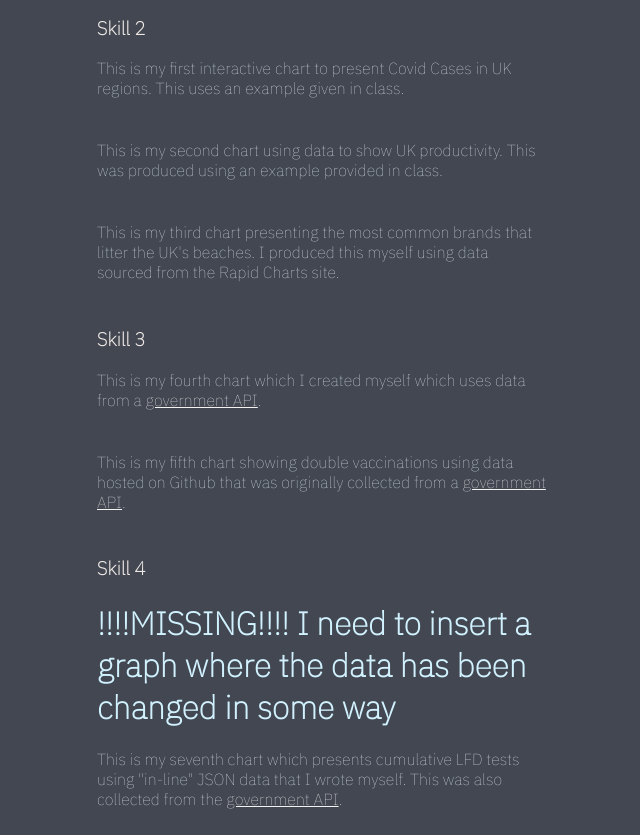
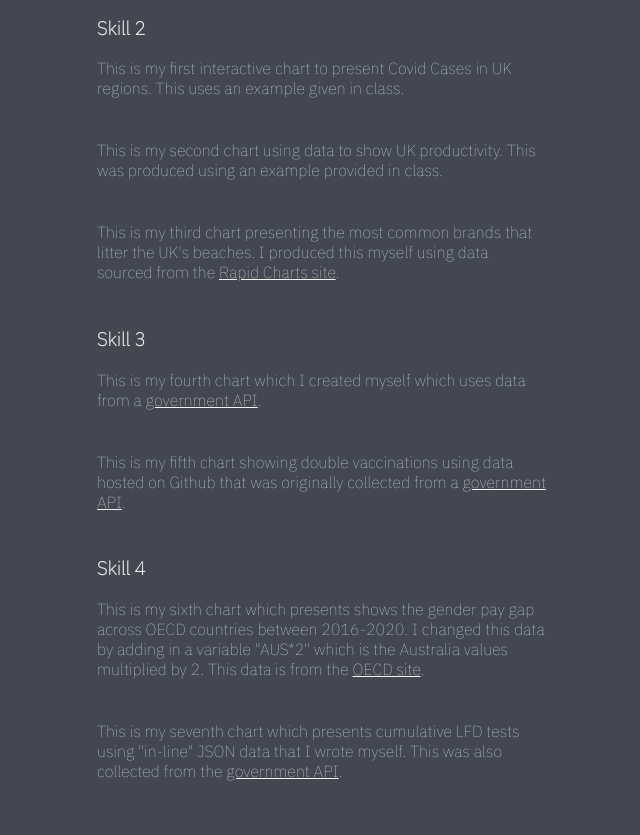
Before and after one commit to sachahenson/sachahenson.github.io, a plain HTML site: page portfolio.html in a window 1280 px wide. Shown: the part 112-947 px from the top of the page, without its empty margins (318-958 px from the left). After the commit the page ends 919 px from the top, so only its background shows below. Drawn offline with Linux system fonts and the light colour scheme; a script that the page names is missing.

Commit message:
Adding in chart 6
+ adding in the rapid charts hyperlink

```diff
--- a/portfolio.html
+++ b/portfolio.html
@@ -62,7 +62,7 @@
     </script>
 </div>
 
-<p>This is my third chart presenting the most common brands that litter the UK's beaches. I produced this myself using data sourced from the Rapid Charts site.</p>
+<p>This is my third chart presenting the most common brands that litter the UK's beaches. I produced this myself using data sourced from the <a href="https://rapidcharts.io/environment"> Rapid Charts site</a>.</p>
 <!--Chart 3: Beach litter-->
 <div class="chart" id="chart3">
   <script>
@@ -93,8 +93,14 @@
 
   <h3> Skill 4 </h3>
 
-<h1> !!!!MISSING!!!! I need to insert a graph where the data has been changed in some way</h1>
-
+ <p> This is my sixth chart which presents shows the gender pay gap across OECD countries between 2016-2020. I changed this data by adding in a variable "AUS*2" which is the Australia values multiplied by 2. This data is from the <a href="https://data.oecd.org/earnwage/gender-wage-gap.htm">OECD site</a>.</p>
+<!--Chart 6: Cum LFD tests, CSV file-->
+<div class="chart" id="chart6">
+  <script>
+    var myChart6 = "portfolio/chart6_GenderPay.json";
+    vegaEmbed('#chart6', myChart6)
+  </script>
+</div>
 
 <p> This is my seventh chart which presents cumulative LFD tests using "in-line" JSON data that I wrote myself. This was also collected from the <a href="https://coronavirus.data.gov.uk/details/download">government API</a>.</p>
 <!--Chart 7: Cum LFD tests, CSV file-->
```
